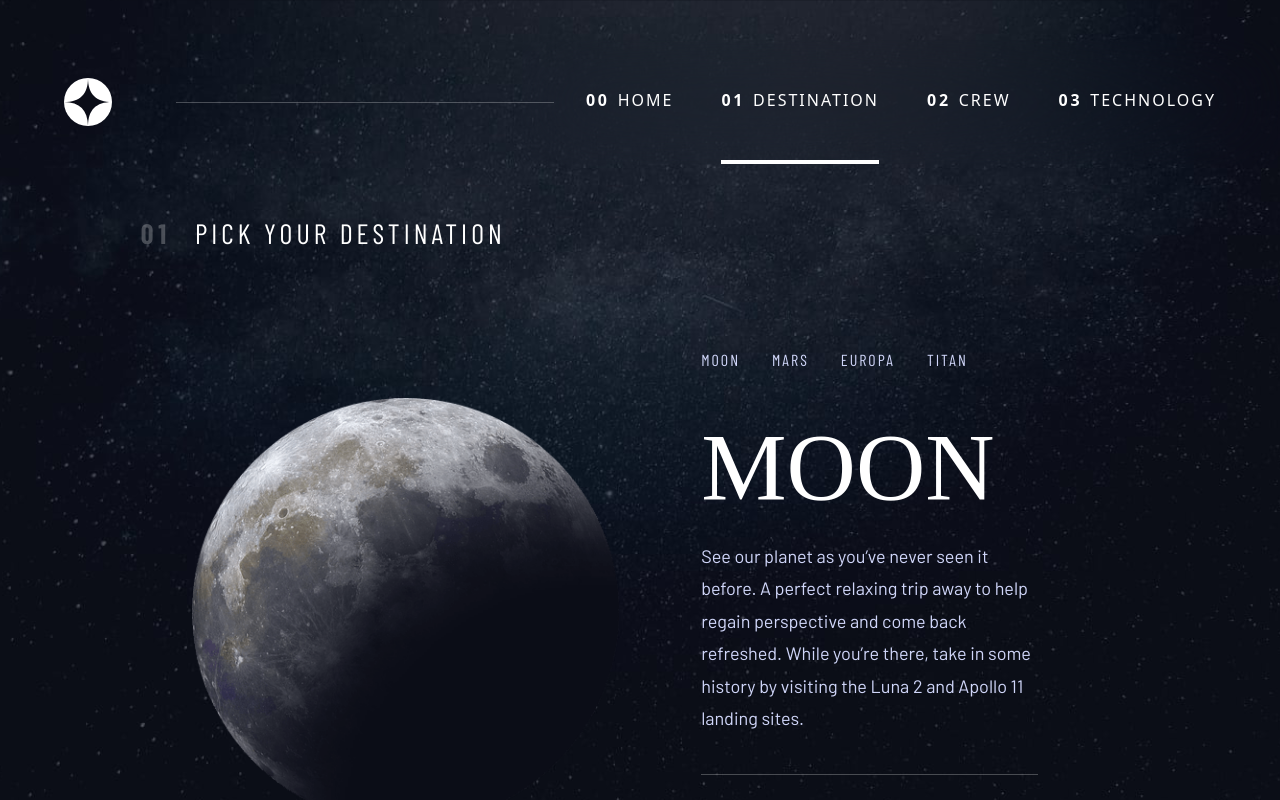
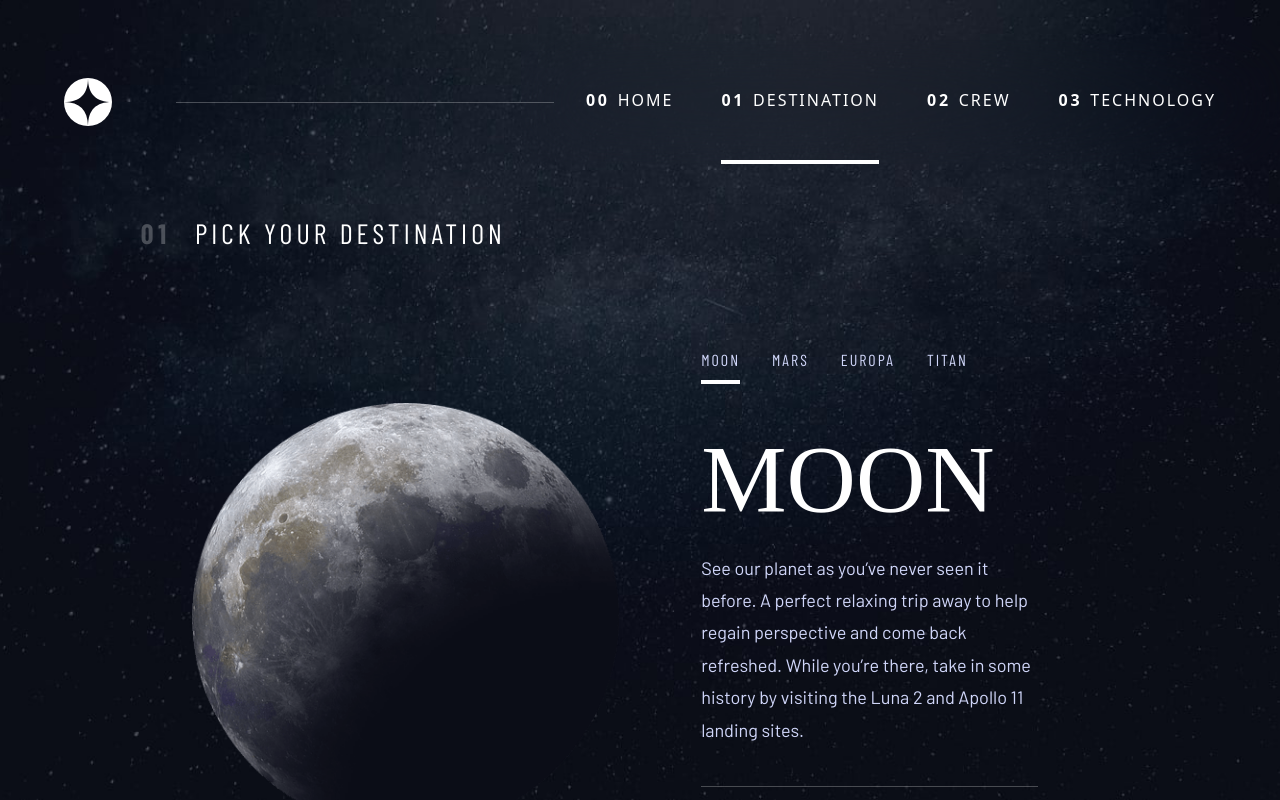
Before and after one commit to Lansa-18/space-tourism-react, a React (Vite) app: page /destination in a window 1280 px wide. Shown: the top 800 px of the page. Built offline with nearby package versions, Linux system fonts and the light colour scheme; a web font is replaced by a local one.

Commit message:
refactored the destination page to adopt useReduder + Context

```diff
--- a/src/components/DestinationDetails.tsx
+++ b/src/components/DestinationDetails.tsx
@@ -1,4 +1,5 @@
 import DestinationList from "./DestinationList";
+import { useDestination } from "../context/DestinationContext";
 
 export interface DestinationArr {
     images: {png: string};
@@ -8,14 +9,15 @@ export interface DestinationArr {
     travel: string
   }
 
-type DestinationProps = {
-    destination: DestinationArr[],
-    displayDestination: number
-    dispatchDestinationSwitch: (destinationIndex: number) => void
-}
+// type DestinationProps = {
+//     destination: DestinationArr[],
+//     displayDestination: number
+//     dispatchDestinationSwitch: (destinationIndex: number) => void
+// }
 
 
-export default function DestinationDetails({destination, displayDestination, dispatchDestinationSwitch}: DestinationProps) {
+export default function DestinationDetails() {
+    const {destination, displayDestination} = useDestination();
     const selectedDestination = destination[displayDestination];
     const listOfDestinations = destination.map((dest => dest.name));
 
@@ -26,7 +28,7 @@ export default function DestinationDetails({destination, displayDestination, dis
         </div>
         <div className='flex flex-col gap-spacing-300 basis-[90%] py-[7rem] px-[5rem]'>
             <ul className='flex gap-spacing-400 font-barlow-condensed text-[1.6rem] tracking-[2px] uppercase text-blue-300'>
-                {listOfDestinations.map((dest, index) => <DestinationList key={dest} index={index} dispatchDestinationSwitch={dispatchDestinationSwitch} dest={dest} />)}
+                {listOfDestinations.map((dest, index) => <DestinationList key={dest} index={index} dest={dest} />)}
             </ul>
             <article className='border-b border-opaque-white flex flex-col'>
                 <h3 className='font-bellefair text-[9.6rem] uppercase'>{selectedDestination?.name}</h3>
--- a/src/components/DestinationList.tsx
+++ b/src/components/DestinationList.tsx
@@ -1,13 +1,15 @@
+import { useDestination } from "../context/DestinationContext";
+
 type DestinationListProps = {
     dest: string,
-    dispatchDestinationSwitch: (destinationIndex: number) => void,
     index: number
 }
 
 
-export default function DestinationList({dest, dispatchDestinationSwitch, index}: DestinationListProps) {
+export default function DestinationList({dest, index}: DestinationListProps) {
+  const {switchDestination, displayDestination} = useDestination();
   return (
-    <li onClick={() => dispatchDestinationSwitch(index)} className="cursor-pointer">
+    <li onClick={() => switchDestination(index)} className={index === displayDestination ? 'active cursor-pointer pb-3': 'cursor-pointer pb-3'}>
         {dest}
     </li>
   )
--- /dev/null
+++ b/src/context/DestinationContext.tsx
@@ -0,0 +1,101 @@
+import { createContext, useContext, useEffect, useReducer } from "react";
+import { DestinationArr } from "../components/DestinationDetails";
+
+interface State {
+  destination: DestinationArr[];
+  displayDestination: number;
+}
+
+interface fetchDestinationAction {
+  type: "destinations/fetching";
+  payload: DestinationArr[];
+}
+
+interface switchDestinationAction {
+  type: "destinations/switch";
+  payload: number;
+}
+
+type Action = fetchDestinationAction | switchDestinationAction;
+
+interface ContextProps {
+  destination: DestinationArr[];
+  displayDestination: number;
+  fetchDestinations: (destination: DestinationArr[]) => void;
+  switchDestination: (destinationIndex: number) => void;
+}
+
+const initialState: State = {
+  destination: [],
+  displayDestination: 0,
+};
+
+const DestinationContext = createContext<ContextProps | undefined>(undefined);
+
+function reducer(state: State, action: Action): State {
+  switch (action.type) {
+    case "destinations/fetching":
+      return {
+        ...state,
+        destination: action.payload,
+      };
+
+    case "destinations/switch":
+      return {
+        ...state,
+        displayDestination: action.payload,
+      };
+
+    default:
+      throw new Error(
+        "There was an error encountered when working with the reducer in the destination page"
+      );
+  }
+}
+
+interface DestinationProviderProps {
+  children: React.ReactNode;
+}
+
+function DestinationProvider({
+  children,
+}: DestinationProviderProps) {
+  const [{destination, displayDestination}, dispatch] = useReducer(reducer, initialState);
+
+  function fetchDestinations(destinations: DestinationArr[]) {
+    dispatch({ type: "destinations/fetching", payload: destinations });
+  }
+
+  function switchDestination(destinationIndex: number) {
+    dispatch({ type: "destinations/switch", payload: destinationIndex });
+  }
+
+  useEffect(function () {
+    async function fetchDestinations() {
+      const res = await fetch("/data.json");
+      const data = await res.json();
+      dispatch({type: "destinations/fetching", payload: data.destinations});
+    }
+
+    fetchDestinations();
+  }, []);
+
+  return (
+    <DestinationContext.Provider
+      value={{ destination, displayDestination, fetchDestinations, switchDestination }}
+    >
+      {children}
+    </DestinationContext.Provider>
+  );
+}
+
+function useDestination() {
+  const context = useContext(DestinationContext);
+  if (context === undefined) {
+    throw new Error("DestinationContext cannot be used outside of DestinationProvider");
+  }
+  return context;
+}
+
+
+export {DestinationProvider, useDestination};
--- a/src/pages/Destination.tsx
+++ b/src/pages/Destination.tsx
@@ -1,61 +1,15 @@
-import { useEffect, useReducer } from "react";
+import DestinationDetails from "../components/DestinationDetails";
 import Navbar from "../components/Navbar";
 import PageText from "../components/PageText";
-import DestinationDetails, { DestinationArr } from "../components/DestinationDetails";
 
-interface State {
-  destination: DestinationArr[],
-  displayDestination: number
-}
-
-const initialState: State = {
-  destination: [],
-  displayDestination: 0,
-};
-
-function reducer(state, action) {
-  switch (action.type) {
-    case "destinations/fetching":
-      return {
-        ...state,
-        destination: action.payload,
-      };
-
-    case "destination/switch":
-      return {
-        ...state,
-        displayDestination: action.payload
-      }
-
-    default:
-      throw new Error(
-        "There was an error encountered when working with the reducer in the destination page"
-      );
-  }
-}
 
 export default function Destination() {
-  const [{ destination, displayDestination }, dispatch] = useReducer(reducer, initialState);
-
-  function dispatchDestinationSwitch(destinationIndex: number) {
-    dispatch({type: "destination/switch", payload: destinationIndex});
-  }
-
-  useEffect(function () {
-    async function fetchDestinations() {
-      const res = await fetch("/data.json");
-      const data = await res.json();
-      dispatch({ type: "destinations/fetching", payload: data.destinations });
-    }
-
-    fetchDestinations();
-  }, []);
 
   return (
     <div className="destination-bg-desktop min-h-screen min-w-full">
       <Navbar />
       <PageText pageNumber={1} pageText="Pick your destination" />
-      <DestinationDetails destination={destination} displayDestination={displayDestination} dispatchDestinationSwitch={dispatchDestinationSwitch} />
+      <DestinationDetails />
     </div>
   );
 }
```
Also changed, not shown: src/App.tsx (+13 -11 lines).
